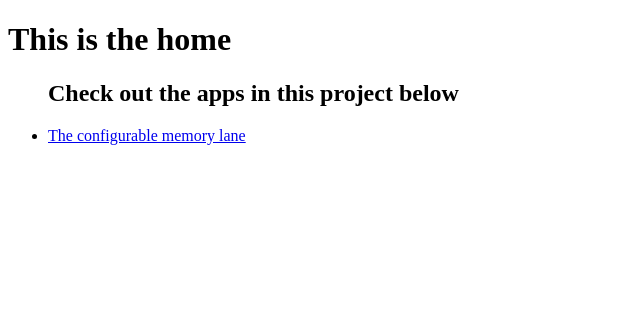
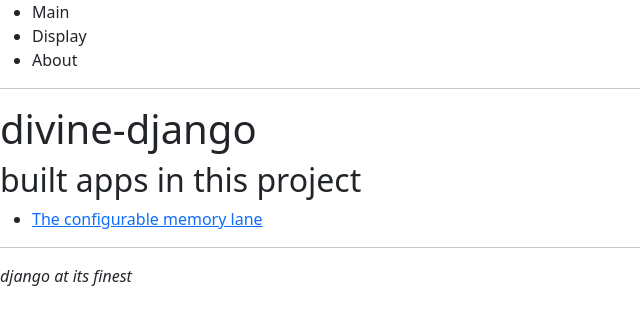
Before and after one commit to specbeck/divine-django, a Django app: page / in a window 1280 px wide. Shown: the top 325 px of the page, without its empty margins (0-640 px from the left). Run offline with Django 4.2, Linux system fonts and the light colour scheme.

Commit message:
Update default with Bootstrap template

```diff
--- a/default/templates/default/index.html
+++ b/default/templates/default/index.html
@@ -1,12 +1,36 @@
+{% load static %}
+
 <!DOCTYPE html>
 <html lang="en">
     <head>
         <title>Home</title>
+        <meta name="viewport" content="width=device-width, initial-scale=1">
+        <link href="https://cdn.jsdelivr.net/npm/bootstrap@5.3.2/dist/css/bootstrap.min.css" rel="stylesheet" integrity="sha384-T3c6CoIi6uLrA9TneNEoa7RxnatzjcDSCmG1MXxSR1GAsXEV/Dwwykc2MPK8M2HN" crossorigin="anonymous">
+        <link rel="stylesheet" href="{% static "default/styles.css" %}?{% now "U" %}" >
     </head>
     <body>
-        <h1> This is the home </h1>
-        <ul><h2> Check out the apps in this project below </h2>
-            <li> <a href="{% url 'gallery:index' %}"> The configurable memory lane </a></li>
-        </ul>
+        <header>
+            <nav>
+                <ul>
+                    <li><a>Main</a></li>
+                    <li><a>Display</a></li>
+                    <li><a>About</a></li>
+                </ul>
+            </nav>
+        </header>
+        <hr>
+        <main>
+            <h1> divine-django </h1>
+            <h2> built apps in this project  </h2>
+            <ul>
+                <li> <a href="{% url 'gallery:index' %}"> The configurable memory lane </a></li>
+            </ul>
+        </main>
+
+        <footer>
+            <hr>
+            <p><em>django at its finest</em></p>
+        </footer>
+        <script src="https://cdn.jsdelivr.net/npm/bootstrap@5.3.2/dist/js/bootstrap.bundle.min.js" integrity="sha384-C6RzsynM9kWDrMNeT87bh95OGNyZPhcTNXj1NW7RuBCsyN/o0jlpcV8Qyq46cDfL" crossorigin="anonymous"></script>
     </body>
 </html>
--- a/gallery/templates/gallery/index.html
+++ b/gallery/templates/gallery/index.html
@@ -36,7 +36,7 @@
                 <div class="gallery">
                     <h1 class="content">The Gallery</h1>
                     {% for memory in memories %}
-                        <div class="gallery-image"><img src="/media/{{ memory.image }}" alt="{{ memory.description }}"></div>
+                        <div class="gallery-image"><img src="/media/{{ memory.image }}" alt="{{ memory.description }} height="100%" width="100%" ></div>
                     {% endfor %}
                     {% block add %}
                     {% endblock add %}
```
Also changed, not shown: db.sqlite3.
